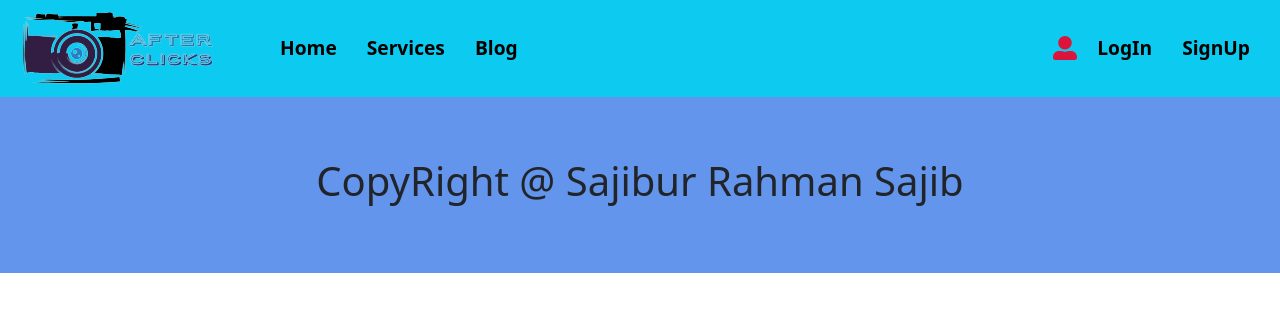
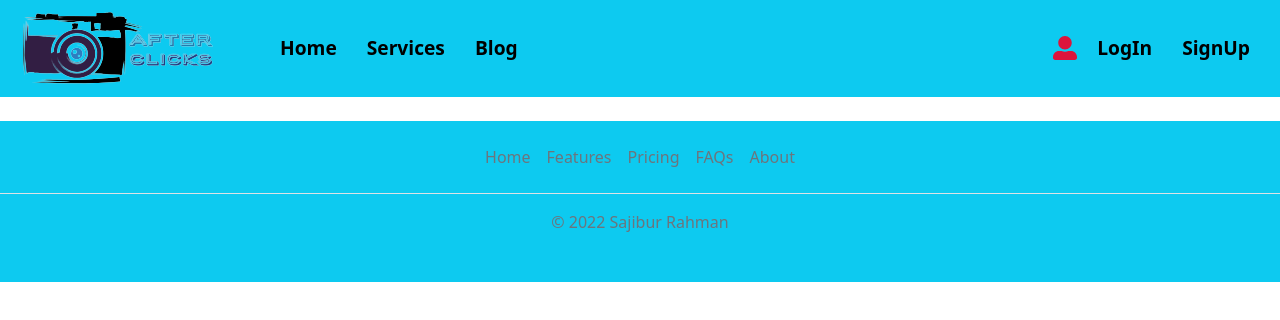
Before and after one commit to sajiburrahmansajib/afterClicks, a React (Create React App) app: page / in a window 1280 px wide. Shown: the top 320 px of the page. Built offline with nearby package versions, Linux system fonts and the light colour scheme; no server answers.

Commit message:
Add review button toggle & review box create

```diff
--- a/src/Components/Pages/AllService/AllService.js
+++ b/src/Components/Pages/AllService/AllService.js
@@ -9,7 +9,7 @@ const AllService = () => {
     return (
         <div className='service-container'>
             {
-                data.map(d => <ServiceDetails key={_id} data={d}></ServiceDetails>)
+                data.map(d => <ServiceDetails key={d._id} data={d}></ServiceDetails>)
             }
         </div>
     );
--- a/src/Components/Pages/ServiceDetails/ServiceDetails.js
+++ b/src/Components/Pages/ServiceDetails/ServiceDetails.js
@@ -1,6 +1,7 @@
 import React from 'react';
 import Button from 'react-bootstrap/Button';
 import Card from 'react-bootstrap/Card';
+import { Link } from 'react-router-dom';
 
 const ServiceDetails = ({ data }) => {
     const { name, _id, info, picture } = data;
@@ -18,7 +19,7 @@ const ServiceDetails = ({ data }) => {
                                 info
                         }
                     </Card.Text>
-                    <Button variant="success">View Details</Button>
+                    <Link to={`/serviceDetailsInformation/${_id}`}><Button variant="success">View Details</Button></Link>
                 </Card.Body>
             </Card>
         </div>
--- a/src/Components/Pages/ServiceDetailsInformation/ServiceDetailsInformation.js
+++ b/src/Components/Pages/ServiceDetailsInformation/ServiceDetailsInformation.js
@@ -1,4 +1,4 @@
-import React from 'react';
+import React, { useState } from 'react';
 import { useLoaderData } from 'react-router-dom';
 import Button from 'react-bootstrap/Button';
 import Card from 'react-bootstrap/Card';
@@ -6,10 +6,32 @@ import Card from 'react-bootstrap/Card';
 
 const ServiceDetailsInformation = () => {
     const serviceData = useLoaderData()
+    const [box, setBox] = useState(false)
+    const [toggle, setToggle] = useState(true)
     const { name, info, picture, price } = serviceData;
+
+    const handleSubmit = (event) => {
+        event.preventDefault();
+        const form = event.target;
+        const message = form.comment.value;
+        console.log(message)
+        setBox(false)
+        setToggle(true)
+
+
+    };
+
+    const handleReview = (service) => {
+        console.log('Button click');
+        console.log('service', service);
+        setBox(true);
+        setToggle(false);
+
+    };
+
     return (
         <div>
-            <Card style={{ width: '24rem' }} className='service-card'>
+            <Card style={{ width: '24rem' }} className='service-card mt-3'>
                 <Card.Img variant="top" src={picture} />
                 <Card.Body>
                     <Card.Title>Title : {name}</Card.Title>
@@ -23,7 +45,22 @@ const ServiceDetailsInformation = () => {
                     </Card.Text>
                     <hr />
                     <h6 className='text-center'>Review</h6>
-                    <Button variant="primary">Add A Review</Button>
+                    <>
+                        {
+                            box &&
+                            <form onSubmit={handleSubmit} className='mt-2'>
+                                <textarea rows="3" cols="45" id='review' defaultValue='Enter Review here...' name="comment" ></textarea>
+                                <button className='btn btn-outline-success' type="submit">Submit</button>
+                            </form>
+                        }
+
+                    </>
+                    <div className='mt-2'>
+                        {
+                            toggle &&
+                            <Button onClick={() => handleReview(serviceData)} variant="primary">Add Review</Button>
+                        }
+                    </div>
                 </Card.Body>
             </Card>
         </div>
--- a/src/Components/Shared/Footer/Footer.js
+++ b/src/Components/Shared/Footer/Footer.js
@@ -1,10 +1,26 @@
 import React from 'react';
+import { Link } from 'react-router-dom';
 import './Footer.css'
 
 const Footer = () => {
     return (
-        <div className='footer-container'>
-            <h1>CopyRight @ Sajibur Rahman Sajib</h1>
+        // <div classNameName='footer-container'>
+        //     <h1>CopyRight @ Sajibur Rahman Sajib</h1>
+        // </div>
+        <div className=" bg-info w-full">
+            <footer className="py-3 mt-4">
+                <ul className="nav justify-content-center border-bottom pb-3 mb-3">
+                    <li className="nav-item"><Link href="#" className="nav-link px-2 text-muted">Home</Link></li>
+                    <li className="nav-item"><Link href="#" className="nav-link px-2 text-muted">Features</Link></li>
+                    <li className="nav-item"><Link href="#" className="nav-link px-2 text-muted">Pricing</Link></li>
+                    <li className="nav-item"><Link href="#" className="nav-link px-2 text-muted">FAQs</Link></li>
+                    <li className="nav-item"><Link href="#" className="nav-link px-2 text-muted">About</Link></li>
+                </ul>
+                <p className="text-center text-muted">&copy; 2022 Sajibur Rahman</p>
+                <ul className="list-unstyled d-flex">
+
+                </ul>
+            </footer>
         </div>
     );
 };
```
